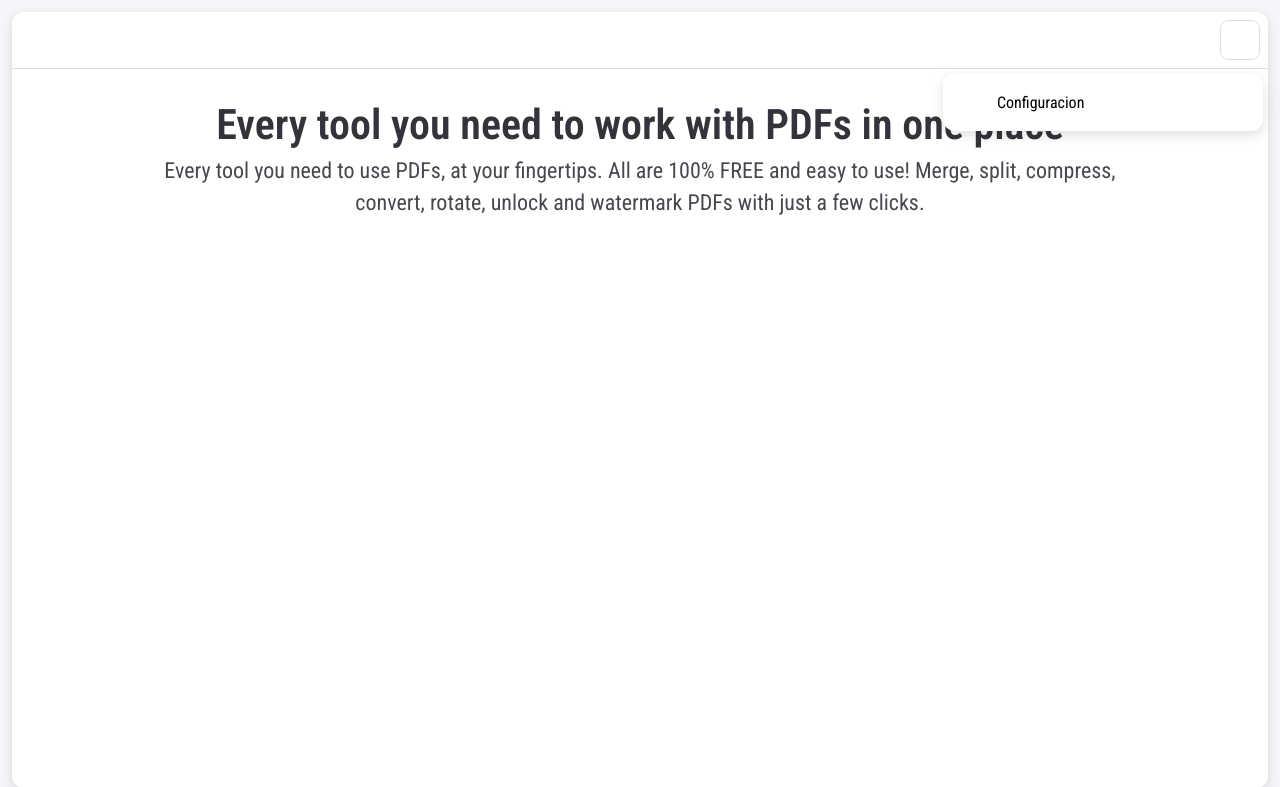
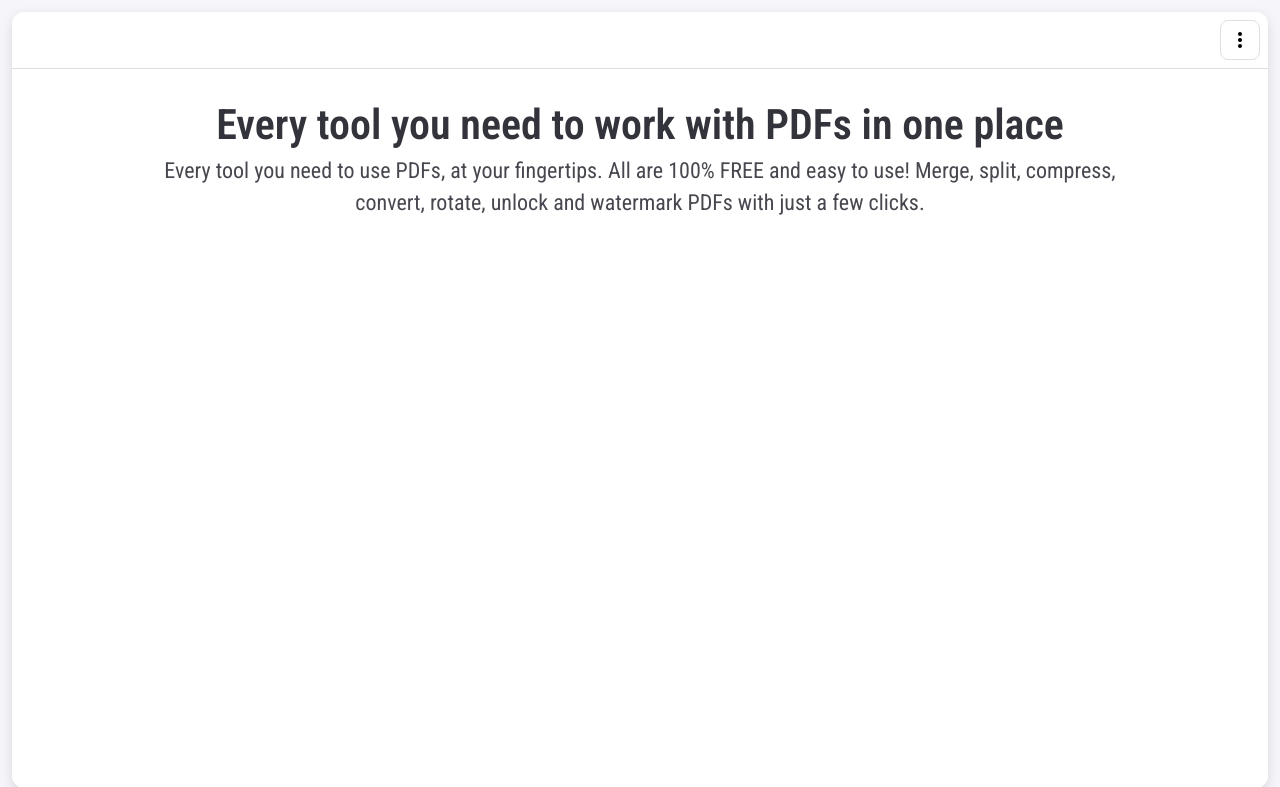
Before and after one commit to JorgeOrtega-UI/ProjectPhantom, a PHP site: page / in a window 1280 px wide. Shown: the top 787 px of the page. Run offline with PHP 8.4, Linux system fonts and the light colour scheme.

Commit message:
Add files via upload

```diff
--- a/ProjectPhantom/index.php
+++ b/ProjectPhantom/index.php
@@ -4,6 +4,7 @@
 <head>
     <meta charset="UTF-8">
     <meta name="viewport" content="width=device-width, initial-scale=1.0">
+    <link rel="stylesheet" href="https://fonts.googleapis.com/css2?family=Material+Symbols+Rounded" />
     <link rel="stylesheet" type="text/css" href="assets/css/styles.css">
     <title>ProjectPhantom - Home</title>
 </head>
@@ -17,16 +18,34 @@
                         <div class="header-left"></div>
                         <div class="header-right">
                             <div class="header-item">
-                                <div class="header-button"></div>
+                                <div class="header-button" data-action="toggleModuleOptions">
+                                    <span class="material-symbols-rounded">more_vert</span>
+                                </div>
                             </div>
                         </div>
-                        <div class="module-content module-options">
+                        <div class="module-content module-options disabled" data-module="moduleOptions">
                             <div class="menu-content">
                                 <div class="menu-list">
                                     <div class="menu-link">
-                                        <div class="menu-link-icon"></div>
+                                        <div class="menu-link-icon">
+                                            <span class="material-symbols-rounded">settings</span>
+                                        </div>
                                         <div class="menu-link-text">
                                             <span>Configuracion</span>
+                                        </div>
+                                         <div class="menu-link-icon">
+                                            <span class="material-symbols-rounded">arrow_right</span>
+                                        </div>
+                                    </div>
+                                    <div class="menu-link">
+                                        <div class="menu-link-icon">
+                                            <span class="material-symbols-rounded">help</span>
+                                        </div>
+                                        <div class="menu-link-text">
+                                            <span>Ayuda y recursos</span>
+                                        </div>
+                                        <div class="menu-link-icon">
+                                            <span class="material-symbols-rounded">arrow_right</span>
                                         </div>
                                     </div>
                                 </div>
```
